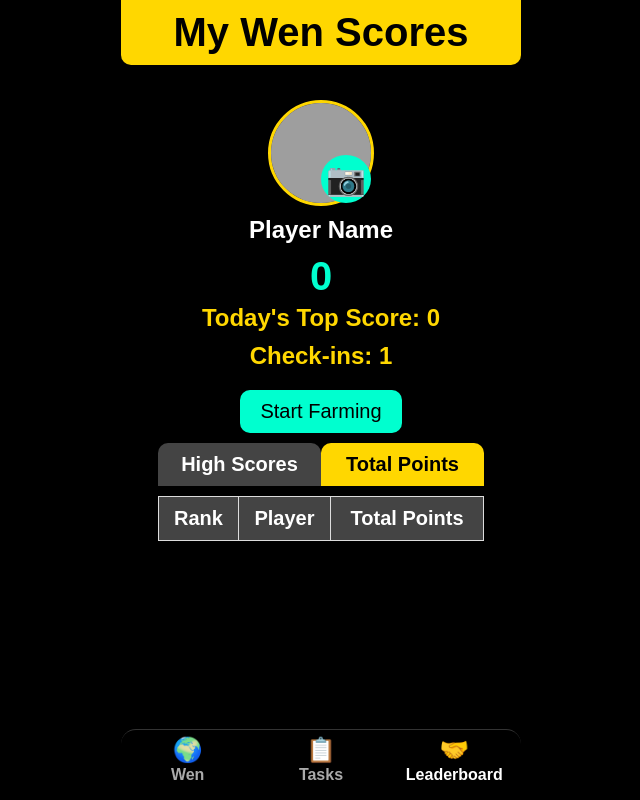
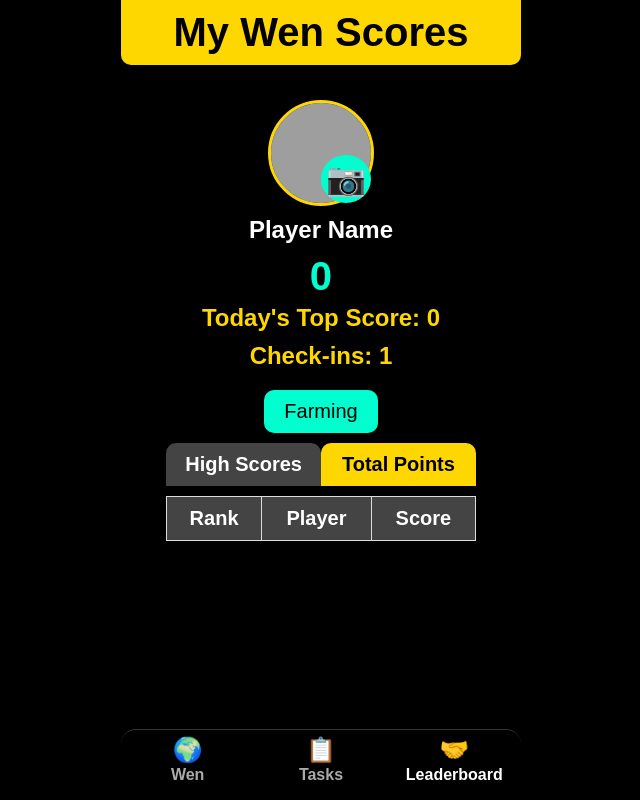
Before and after one commit to butter1011/Wen-World-Test, a Flask app: page /leaderboard in a window 1280 px wide, after a click on "Total Points". Shown: the whole page, without its empty margins (319-959 px from the left). Run offline with Flask 3, Linux system fonts and the light colour scheme; lists and menus that the app fills with data are empty; some libraries are stand-ins or nearby versions; some web fonts are replaced; grey boxes are pictures that could not be loaded.

Commit message:
update the farming option

```diff
--- a/main.py
+++ b/main.py
@@ -73,34 +73,49 @@ def test_page():
 
 
 # Function to collect a coin
-# @app.route("/collect_coin", methods=["POST"])
-# def collect_coin():
+@app.route("/api/v2/farmingPoint", methods=["POST"])
+def farmingPoint():
+    user_id = str(request.json.get("user_id"))
+    name = request.json.get("name")
+    add_point = request.json.get("point")
+    currentTime = datetime.utcnow().strftime("%m-%d-%y-%H-%M-%S")
+
+    # userlist creation
+    user_ref = db.collection("users").document(user_id)
+    user_ref.set({"name": name}, merge=True)
+
+    farming_ref = user_ref.collection("farming")
+    farming_ref.document().set({"point": add_point, "timestamp": currentTime})
+    return (
+        jsonify(
+            {
+                "status": "success",
+                "message": "Point updated",
+            }
+        ),
+        200,
+    )
+
+# @app.route("/api/v2/farmingPoint", methods=["POST"])
+# def farmingPoint():
 #     user_id = request.json.get("user_id")
-#     coin_id = request.json.get("coin_id")
+#     add_point = request.json.get("point")
+#     currentTime = datetime.utcnow().strftime("%m-%d-%y")
 
-#     print(f"Collecting coin: {coin_id} for user: {user_id}")
+#     doc_ref = db.collection("users").document(user_id).collection("farming")
+#     doc_ref.set({"FarmingPoint": "Point"}, merge=True)
 
-#     doc_ref = db.collection("collected_coins").document(coin_id)
-#     doc = doc_ref.get()
-#     if doc.exists():
-#         print("Coin already collected")
-#         return jsonify({"status": "fail", "message": "Coin already collected"})
-
-#     doc_ref.set({"user_id": user_id})
-#     print(f"Coin {coin_id} collected")
-
-#     user_ref = db.collection("users").document(user_id)
-#     user_doc = user_ref.get()
-#     if user_doc.exists():
-#         user_data = user_doc.to_dict()
-#         user_data["points"] += 10
-#     else:
-#         user_data = {"points": 10}
-
-#     user_ref.set(user_data)
-#     print(f"Updated points for user {user_id}: {user_data['points']}")
-
-#     return jsonify({"status": "success", "message": f"Coin {coin_id} collected"})
+#     doc = doc_ref.document(currentTime).get()
+#     doc.set({"point": add_point, "timestamp": currentTime})
+#     return (
+#         jsonify(
+#             {
+#                 "status": "success",
+#                 "message": "Point updated",
+#             }
+#         ),
+#         200,
+#     )
 
 
 # Endpoint to update the score
@@ -187,6 +202,7 @@ def highscore_data():
         highscoredata = sorted(highscoredata, key=lambda x: x["points"], reverse=True)
         return jsonify(highscoredata)
 
+
 # Endpoint to get the leaderboard
 @app.route("/api/v1/totalscore_data", methods=["GET"])
 def totalscore_data():
@@ -201,8 +217,15 @@ def totalscore_data():
                 current_score = current_score_doc.to_dict().get("score", 0)
                 total_data += current_score
 
+        # Get Farming
+        farming_ref = db.collection("users").document(user_id).collection("farming")
+        farming_score_docs = farming_ref.get()
+        if farming_score_docs:
+            for farming_score_doc in farming_score_docs:
+                farming_score = farming_score_doc.to_dict().get("point", 0)
+                total_data += farming_score
+
         user_ref = db.collection("users").document(user_id).get()
-
         return {
             "name": user_ref.to_dict().get("name", "Player"),
             "total": total_data,
@@ -233,5 +256,6 @@ def totalscore_data():
         totalScoredata = sorted(totalScoredata, key=lambda x: x["total"], reverse=True)
         return jsonify(totalScoredata)
 
+
 if __name__ == "__main__":
     app.run(host="0.0.0.0", port=5000)
--- a/templates/index.html
+++ b/templates/index.html
@@ -580,7 +580,7 @@
                             <tr>
                                 <th>Rank</th>
                                 <th>Player</th>
-                                <th>Total Points</th>
+                                <th>Score</th>
                             </tr>
                         </thead>
                         <tbody id="total-points-list">
--- a/templates/leaderboard.html
+++ b/templates/leaderboard.html
@@ -285,7 +312,10 @@
             <div class="top-score" id="top-score">Today's Top Score: 0</div>
             <div class="checkin-count" id="checkin-count">Check-ins: 0</div>
             <div class="daily-checkin">
-                <button id="farming-btn" onclick="startFarming()">Start Farming</button>
+                <button id="farming-btn" onclick="startFarming()"
+                    style="display: flex; align-items: center; vertical-align: middle;">
+                    Farming
+                </button>
             </div>
         </div>
         <div class="tabs">
@@ -313,7 +343,7 @@
                         <tr>
                             <th>Rank</th>
                             <th>Player</th>
-                            <th>Total Points</th>
+                            <th>Score</th>
                         </tr>
                     </thead>
                     <tbody id="total-points-list">
@@ -340,7 +370,8 @@
     <script>
         let farmingInterval;
         const dailyLoginRewards = [100, 200, 400, 800, 1600, 3200, 5000];
-        const farmingDuration = 6 * 60 * 60 * 1000;
+        // const farmingDuration = 6 * 60 * 60 * 1000;
+        const farmingDuration = 6 * 1000;
 
         function navigateTo(page) {
             window.location.href = `/${page}`;
@@ -351,12 +382,12 @@
         }
 
         function startFarming() {
-            const lastStart = localStorage.getItem('lastStart');
             const now = new Date().getTime();
-            if (lastStart && now - lastStart < farmingDuration) {
-                alert("You've already started farming recently!");
+            const lastStart = localStorage.setItem('lastStart', now);
+            if (lastStart && (now - lastStart) < farmingDuration) {
+                return;
             } else {
-                alert("Farming started successfully!");
+                document.getElementById('farming-btn').innerHTML = `⌛<span id="farming-timer" class="timer">-- : -- : --</span>`;
                 localStorage.setItem('lastStart', now);
                 startFarmingTimer(farmingDuration);
                 farmingInterval = setInterval(updatePoints, 1000);
@@ -367,28 +398,39 @@
             const lastStart = localStorage.getItem('lastStart');
             const now = new Date().getTime();
             const elapsed = now - lastStart;
-            const points = Math.min(1000, (elapsed / farmingDuration) * 1000);
-            localStorage.setItem('pendingPoints', points);
-            updateTotalPointsDisplay(points);
-            document.getElementById('farming-btn').innerHTML = `Farming... ${Math.floor(points)} points <span id="farming-timer" class="timer"></span>`;
+            // const points = Math.min(1000, (elapsed / farmingDuration) * 1000);
+            // localStorage.setItem('pendingPoints', points);
+            // updateTotalPointsDisplay(points);
             if (elapsed >= farmingDuration) {
                 clearInterval(farmingInterval);
-                document.getElementById('farming-btn').innerText = 'Claim Points';
+                document.getElementById('farming-btn').innerHTML = `Farming <span class="farming-circle" id="farming-circle"></span>`
                 document.getElementById('farming-btn').onclick = claimPoints;
             }
         }
 
-        function claimPoints() {
-            const pendingPoints = parseFloat(localStorage.getItem('pendingPoints')) || 0;
-            let totalPoints = parseFloat(localStorage.getItem('totalPoints')) || 0;
-            totalPoints += pendingPoints;
-            localStorage.setItem('totalPoints', totalPoints);
-            localStorage.removeItem('pendingPoints');
+        async function claimPoints() {
+            const user = window.Telegram.WebApp.initDataUnsafe.user;
             localStorage.removeItem('lastStart');
-            updateTotalPointsDisplay(totalPoints);
-            alert(`You have claimed ${Math.floor(pendingPoints)} points!`);
-            document.getElementById('farming-btn').innerText = 'Start Farming';
+            document.getElementById('farming-btn').innerHTML = `Farming`;
             document.getElementById('farming-btn').onclick = startFarming;
+
+            fetch('https://wen-world-test.onrender.com/api/v2/farmingPoint', {
+                method: 'POST',
+                headers: {
+                    'Content-Type': 'application/json',
+                },
+                body: {
+                    'user_name': user.username,
+                    'user_id': user.id,
+                    'point': 1000,
+                }
+            })
+                .then(response => response.json())
+                .catch((error) => {
+                    console.error('Error:', error);
+                });
+
+            await initScore();
         }
 
         function dailyCheckIn() {
@@ -470,6 +512,7 @@
             const totalPointsDiv = document.getElementById('tridend-amount');
             const top_scoreDiv = document.getElementById("top-score");
             const player_name = document.getElementById("nickname-display");
+            const start_farming = document.getElementById("farming-btn");
 
             // Total Score
             await fetch(`https://wen-world-test.onrender.com/api/v1/totalscore_data?user_id=${user.id}`, {
@@ -517,15 +560,14 @@
 
         function startFarmingTimer(duration) {
             const timerElement = document.getElementById('farming-timer');
-            timerElement.style.display = 'block';
+            // timerElement.style.display = 'block';
             let timeRemaining = duration;
 
             const timerInterval = setInterval(() => {
                 const hours = Math.floor(timeRemaining / (1000 * 60 * 60));
                 const minutes = Math.floor((timeRemaining % (1000 * 60 * 60)) / (1000 * 60));
                 const seconds = Math.floor((timeRemaining % (1000 * 60)) / 1000);
-
-                timerElement.textContent = `${hours.toString().padStart(2, '0')}:${minutes.toString().padStart(2, '0')}:${seconds.toString().padStart(2, '0')}`;
+                timerElement.innerHTML = `${hours.toString().padStart(2, '0')}:${minutes.toString().padStart(2, '0')}:${seconds.toString().padStart(2, '0')}`;
 
                 if (timeRemaining <= 0) {
                     clearInterval(timerInterval);
@@ -537,8 +579,6 @@
         }
 
         document.addEventListener('DOMContentLoaded', async function () {
-            await displayLeaderboard();
-            await initScore();
             const storedImage = localStorage.getItem('profileImage');
             const storedNickname = localStorage.getItem('nickname');
             const totalPoints = parseFloat(localStorage.getItem('totalPoints')) || 0;
@@ -546,6 +586,21 @@
             const pendingPoints = parseFloat(localStorage.getItem('pendingPoints')) || 0;
             const lastStart = localStorage.getItem('lastStart');
             const lastLogin = localStorage.getItem('lastLogin');
+            // Farming action
+            if (lastStart && (new Date().getTime() - lastStart) < farmingDuration) {
+                document.getElementById('farming-btn').onclick = "";
+                document.getElementById('farming-btn').innerHTML = `⌛<span id="farming-timer" class="timer">-- : -- : --</span>`;
+                const elapsed = new Date().getTime() - lastStart;
+                startFarmingTimer(farmingDuration - elapsed);
+                farmingInterval = setInterval(updatePoints, 1000);
+            } else if (lastStart && (new Date().getTime() - lastStart) > farmingDuration) {
+                document.getElementById('farming-btn').innerHTML = `Farming <span class="farming-circle" id="farming-circle"></span>`
+                document.getElementById('farming-btn').onclick = claimPoints;
+            }
+
+            await displayLeaderboard();
+            await initScore();
+
             const today = new Date().toLocaleDateString();
             if (storedImage) {
                 document.getElementById('profile-img').src = storedImage;
@@ -554,16 +609,8 @@
                 document.getElementById('nickname-display').textContent = storedNickname;
                 document.getElementById('nickname-input').value = storedNickname;
             }
-            updateTotalPointsDisplay(pendingPoints);
+            // updateTotalPointsDisplay(pendingPoints);
             updateCheckinCount(checkinCount);
-            if (lastStart && (new Date().getTime() - lastStart) < farmingDuration) {
-                const elapsed = new Date().getTime() - lastStart;
-                startFarmingTimer(farmingDuration - elapsed);
-                farmingInterval = setInterval(updatePoints, 1000);
-            } else if (pendingPoints > 0) {
-                document.getElementById('farming-btn').innerText = 'Claim Points';
-                document.getElementById('farming-btn').onclick = claimPoints;
-            }
             dailyCheckIn();
         });
 
```
Also changed, not shown: other parts of templates/leaderboard.html (+29 -2 lines).
